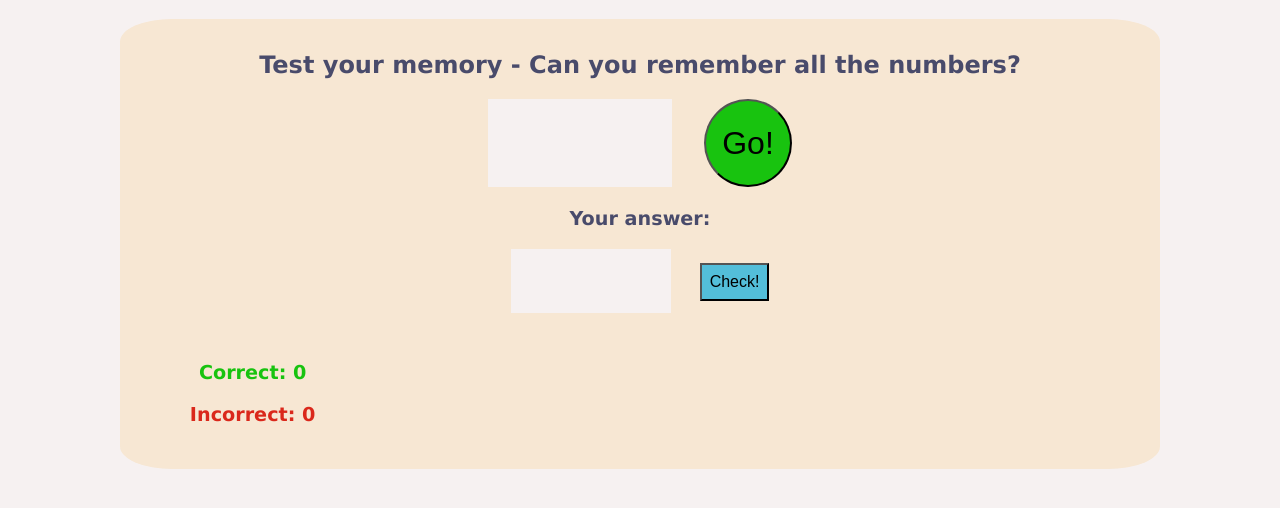
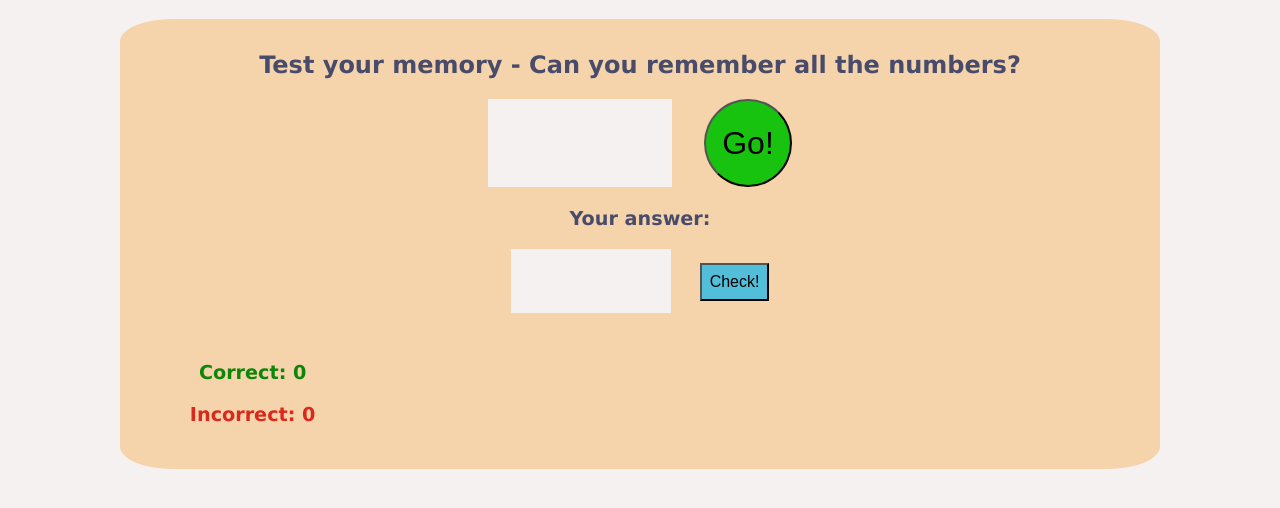
Before and after one commit to MariluzCodeInstitute/memory-game, a plain HTML site: page index.html in a window 1280 px wide. Shown: the part 62-570 px from the top of the page. Drawn offline with Linux system fonts and the light colour scheme.

Commit message:
Modify colour scheme to improve accessibility

```diff
--- a/assets/css/style.css
+++ b/assets/css/style.css
@@ -6,7 +6,7 @@ body {
 }
 
 .game-area {
-    background-color: #f7e7d3;
+    background-color: #f5d4ac;
     box-sizing: border-box;
     width: 85%;
     max-height: 40rem;
@@ -79,7 +79,7 @@ body {
 }
 
 .correct-answers {
-    color: #18c30f
+    color: #0d8507;
 }
 
 .incorrect-answers {
```
